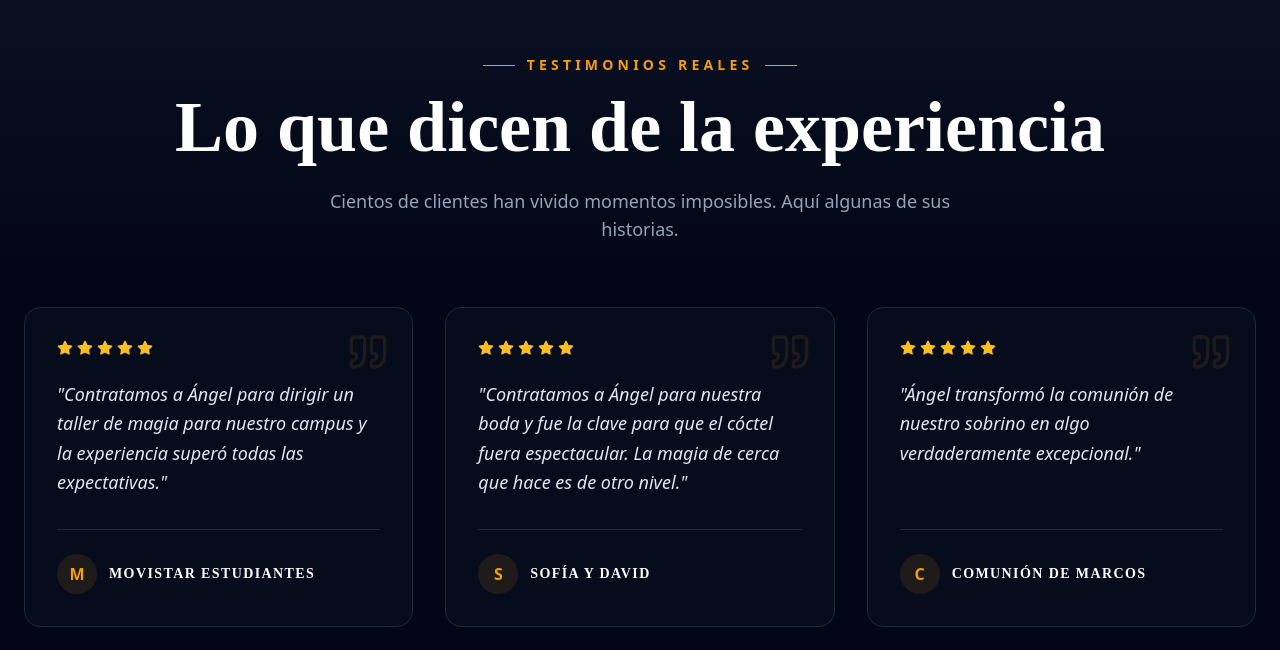
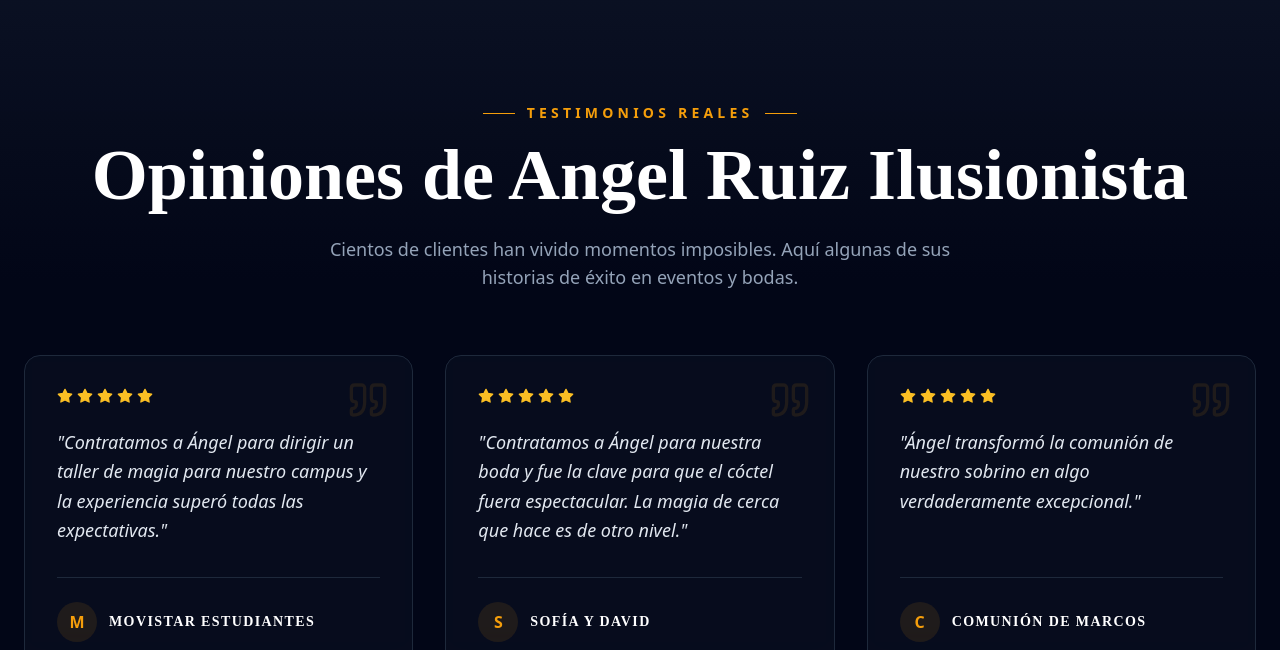
Before and after one commit to angelruuiz/WebAngelRuizWorld, a Next.js app: page /valoraciones in a window 1280 px wide. Shown: the part 521-1171 px from the top of the page. Built offline with nearby package versions, Linux system fonts and the light colour scheme.

Commit message:
seo: fixed heading structure to improve SEO score to 90+

```diff
--- a/app/page.jsx
+++ b/app/page.jsx
@@ -122,7 +122,7 @@ const SEOContent = () => {
             <div className="absolute top-0 left-1/4 w-96 h-96 bg-amber-500/5 blur-[120px] rounded-full pointer-events-none" />
             <div className="max-w-5xl mx-auto relative">
                 <div className="pt-12 overflow-hidden">
-                    <p className="text-center font-bold text-amber-500 uppercase tracking-[0.5em] text-xs md:text-sm mb-12 animate-pulse">Especialidades de Ilusionismo Premium</p>
+                    <h2 className="text-center font-bold text-amber-500 uppercase tracking-[0.5em] text-xs md:text-sm mb-12 animate-pulse">Especialidades de Ilusionismo Premium</h2>
                     <div className="relative flex overflow-hidden py-4 border-y border-amber-500/10">
                         <motion.div
                             className="flex gap-x-16 whitespace-nowrap"
@@ -149,7 +149,7 @@ const SEOContent = () => {
 
                 <div className="mt-24 grid grid-cols-1 md:grid-cols-2 gap-12 border-t border-white/5 pt-16">
                     <div className="space-y-6">
-                        <h3 className="text-white font-[Cinzel] text-xl md:text-2xl uppercase tracking-widest">Información y Preguntas</h3>
+                        <h2 className="text-white font-[Cinzel] text-xl md:text-2xl uppercase tracking-widest">Información y Preguntas</h2>
                         <p className="text-sm opacity-60 italic">Todo lo que necesitas saber sobre el ilusionismo en Madrid.</p>
                         <div className="pt-8 border-t border-white/5">
                             <p className="text-xs uppercase tracking-[0.3em] font-bold text-amber-500 mb-4">Referente de la Magia</p>
--- a/app/valoraciones/page.jsx
+++ b/app/valoraciones/page.jsx
@@ -59,11 +59,11 @@ const ReviewsGrid = () => {
     ];
 
     return (
-        <section id="reviews" className="py-12 relative z-10">
+        <section id="reviews" className="py-24 relative z-10">
             <div className="max-w-7xl mx-auto px-6 mb-16 text-center">
                 <p className="text-xs md:text-sm font-bold tracking-[0.3em] text-amber-500 uppercase mb-4 flex items-center justify-center gap-3"><span className="w-8 h-[1px] bg-amber-500"></span> TESTIMONIOS REALES <span className="w-8 h-[1px] bg-amber-500"></span></p>
-                <h2 className="text-4xl md:text-7xl font-[Cinzel] text-white font-bold mb-6">Lo que dicen de la experiencia</h2>
-                <p className="text-slate-400 text-lg max-w-2xl mx-auto font-light">Cientos de clientes han vivido momentos imposibles. Aquí algunas de sus historias.</p>
+                <h1 className="text-4xl md:text-7xl font-[Cinzel] text-white font-bold mb-6">Opiniones de Angel Ruiz Ilusionista</h1>
+                <p className="text-slate-400 text-lg max-w-2xl mx-auto font-light">Cientos de clientes han vivido momentos imposibles. Aquí algunas de sus historias de éxito en eventos y bodas.</p>
             </div>
 
             <div className="max-w-7xl mx-auto px-6 grid grid-cols-1 md:grid-cols-2 lg:grid-cols-3 gap-8">
@@ -127,9 +127,8 @@ export default function ValoracionesPage() {
                         <div className="absolute inset-0 bg-slate-950/60" />
                     </div>
                     <div className="max-w-4xl mx-auto px-6 text-center relative z-10">
-                        <h1 className="sr-only">Opiniones y Clientes - Angel Ruiz Ilusionista</h1>
                         <motion.div initial={{ opacity: 0, scale: 0.9 }} animate={{ opacity: 1, scale: 1 }} transition={{ duration: 1.5 }}>
-                            <p className="text-xl md:text-5xl font-[Cinzel] text-slate-100 leading-tight mb-8 drop-shadow-2xl">"La gente olvidará lo que dijiste, olvidará lo que hiciste, pero <span className="text-amber-400 font-bold">nunca olvidará cómo les hiciste sentir</span>."</p>
+                            <h2 className="text-xl md:text-5xl font-[Cinzel] text-slate-100 leading-tight mb-8 drop-shadow-2xl">"La gente olvidará lo que dijiste, olvidará lo que hiciste, pero <span className="text-amber-400 font-bold">nunca olvidará cómo les hiciste sentir</span>."</h2>
                             <p className="text-slate-400 uppercase tracking-widest text-xs md:text-sm font-bold">— Angel Ruiz</p>
                         </motion.div>
                     </div>
```
